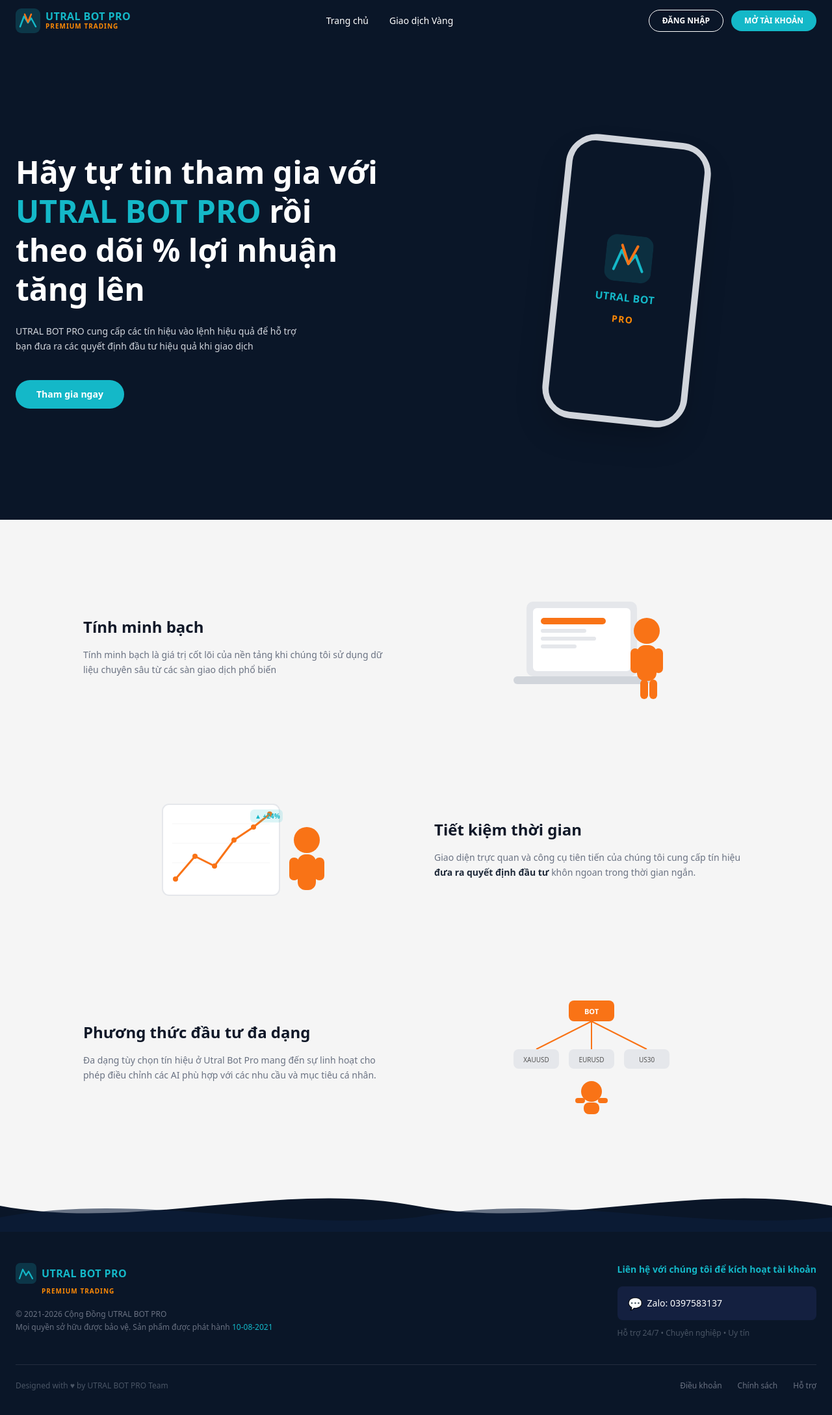
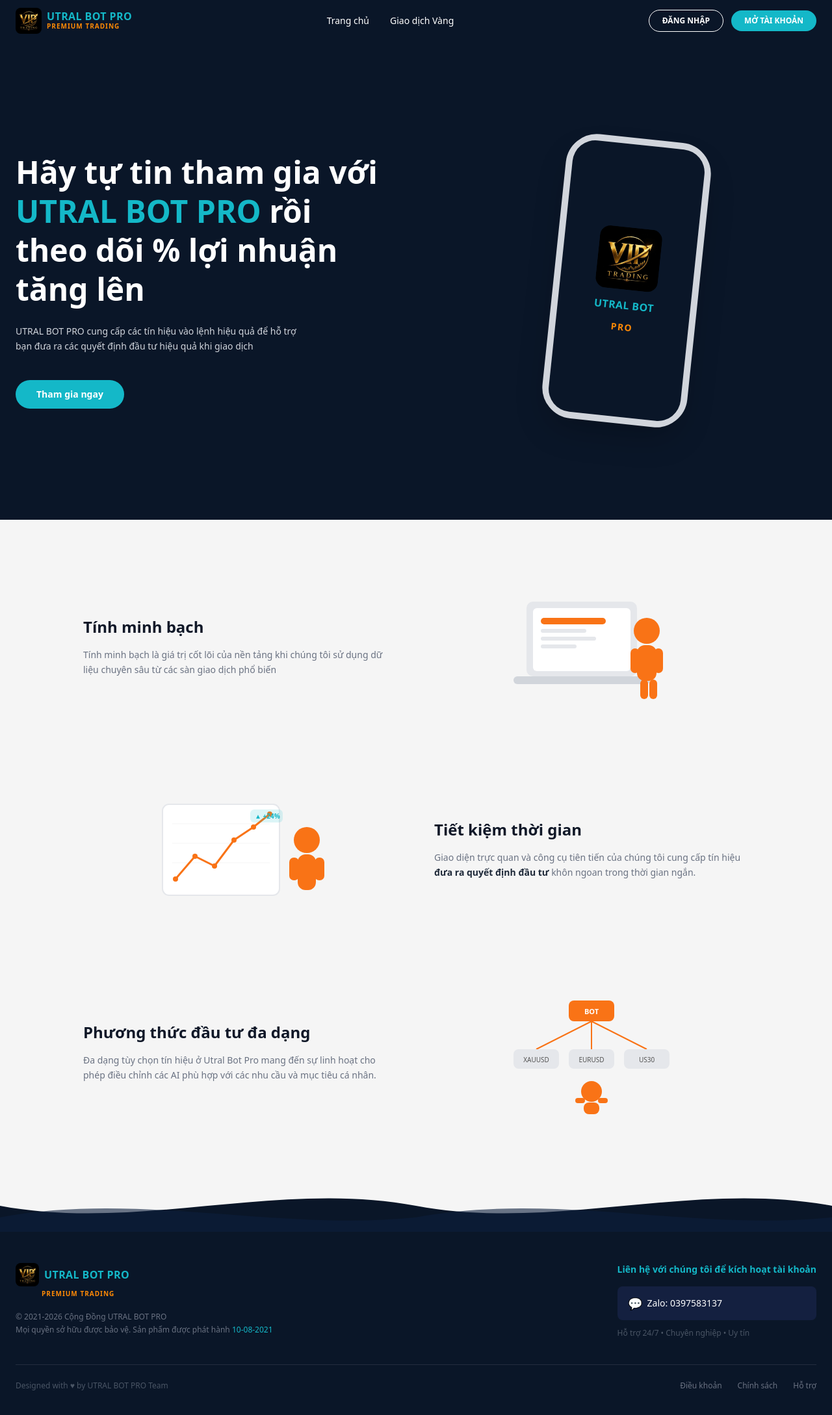
Before and after one commit to trongkhoile/web_quan_ly, a Next.js app: page / in a window 1280 px wide. Shown: the top 2178 px of the page at 65% size. Built offline with nearby package versions, Linux system fonts and the light colour scheme.

Commit message:
Add logo1 as site logo across all pages

```diff
--- a/app/dashboard/page.tsx
+++ b/app/dashboard/page.tsx
@@ -117,10 +117,7 @@
       <nav className="border-b border-[#1e3558] bg-[#0d1f3c] sticky top-0 z-40">
         <div className="mx-auto max-w-6xl px-6 h-16 flex items-center justify-between">
           <Link href="/" className="flex items-center gap-2">
-            <svg width="28" height="28" viewBox="0 0 28 28" fill="none">
-              <rect width="28" height="28" rx="6" fill="#14b8c8" fillOpacity="0.2" />
-              <path d="M5 21 L9 9 L14 17 L18 12 L23 21" stroke="#14b8c8" strokeWidth="2" strokeLinecap="round" strokeLinejoin="round" />
-            </svg>
+            <img src="/logo.jpg" alt="UTRAL BOT PRO" className="h-8 w-auto rounded-md" />
             <div>
               <div className="text-[#14b8c8] font-black text-sm leading-none tracking-wide">UTRAL BOT PRO</div>
               <div className="text-orange-400 text-[9px] font-bold tracking-widest">PREMIUM TRADING</div>
--- a/app/login/page.tsx
+++ b/app/login/page.tsx
@@ -111,11 +111,7 @@
         <div className="text-center mb-8">
           <Link href="/" className="inline-flex flex-col items-center gap-1 group">
             <div className="flex items-center gap-2">
-              <svg width="32" height="32" viewBox="0 0 32 32" fill="none">
-                <rect width="32" height="32" rx="7" fill="#14b8c8" fillOpacity="0.2" />
-                <path d="M6 24 L11 10 L16 19 L20 13 L26 24" stroke="#14b8c8" strokeWidth="2.2" strokeLinecap="round" strokeLinejoin="round" />
-                <path d="M11 7 L16 19 L21 7" stroke="#f97316" strokeWidth="2.2" strokeLinecap="round" strokeLinejoin="round" />
-              </svg>
+              <img src="/logo.jpg" alt="UTRAL BOT PRO" className="h-10 w-auto rounded-lg" />
               <span className="text-[#14b8c8] font-black text-xl tracking-wide group-hover:opacity-80 transition">
                 UTRAL BOT PRO
               </span>
--- a/app/page.tsx
+++ b/app/page.tsx
@@ -9,11 +9,7 @@
       <nav className="fixed top-0 inset-x-0 z-50 bg-[#0a1628]">
         <div className="mx-auto max-w-7xl px-6 h-16 flex items-center justify-between">
           <div className="flex items-center gap-2">
-            <svg width="38" height="38" viewBox="0 0 38 38" fill="none">
-              <rect width="38" height="38" rx="9" fill="#14b8c8" fillOpacity="0.2" />
-              <path d="M7 28 L13 12 L19 22 L24 15 L31 28" stroke="#14b8c8" strokeWidth="2.5" strokeLinecap="round" strokeLinejoin="round" />
-              <path d="M14 9 L19 21 L24 9" stroke="#f97316" strokeWidth="2.5" strokeLinecap="round" strokeLinejoin="round" />
-            </svg>
+            <img src="/logo.jpg" alt="UTRAL BOT PRO" className="h-10 w-auto rounded-lg" />
             <div>
               <div className="text-[#14b8c8] font-black text-base leading-none tracking-wide">UTRAL BOT PRO</div>
               <div className="text-orange-400 text-[10px] font-semibold tracking-widest">PREMIUM TRADING</div>
@@ -74,12 +70,8 @@
               <div className="absolute inset-0 bg-[#14b8c8]/20 rounded-full blur-3xl scale-150 -z-10" />
               {/* Phone */}
               <div className="w-56 h-[440px] bg-gray-200 rounded-[3rem] border-[10px] border-gray-300 shadow-2xl flex items-center justify-center rotate-6">
-                <div className="w-full h-full bg-[#0a1628] rounded-[2.2rem] flex flex-col items-center justify-center gap-3">
-                  <svg width="72" height="72" viewBox="0 0 72 72" fill="none">
-                    <rect width="72" height="72" rx="16" fill="#14b8c8" fillOpacity="0.15" />
-                    <path d="M14 54 L24 24 L36 44 L46 30 L58 54" stroke="#14b8c8" strokeWidth="4" strokeLinecap="round" strokeLinejoin="round" />
-                    <path d="M24 16 L36 44 L48 16" stroke="#f97316" strokeWidth="4" strokeLinecap="round" strokeLinejoin="round" />
-                  </svg>
+                <div className="w-full h-full bg-[#0a1628] rounded-[2.2rem] flex flex-col items-center justify-center gap-3 p-6">
+                  <img src="/logo.jpg" alt="UTRAL BOT PRO" className="w-24 h-24 rounded-2xl object-cover" />
                   <div className="text-[#14b8c8] font-black text-base tracking-wide">UTRAL BOT</div>
                   <div className="text-orange-400 font-bold text-sm tracking-widest">PRO</div>
                 </div>
@@ -213,10 +205,7 @@
             {/* Brand */}
             <div>
               <div className="flex items-center gap-2 mb-1">
-                <svg width="32" height="32" viewBox="0 0 32 32" fill="none">
-                  <rect width="32" height="32" rx="7" fill="#14b8c8" fillOpacity="0.2" />
-                  <path d="M6 24 L11 10 L16 19 L20 13 L26 24" stroke="#14b8c8" strokeWidth="2.2" strokeLinecap="round" strokeLinejoin="round" />
-                </svg>
+                <img src="/logo.jpg" alt="UTRAL BOT PRO" className="h-9 w-auto rounded-lg" />
                 <span className="text-[#14b8c8] font-black text-base tracking-wide">UTRAL BOT PRO</span>
               </div>
               <div className="text-orange-400 text-[10px] font-bold tracking-widest mb-5 ml-10">PREMIUM TRADING</div>
```
Also changed, not shown: public/logo.jpg (added).
